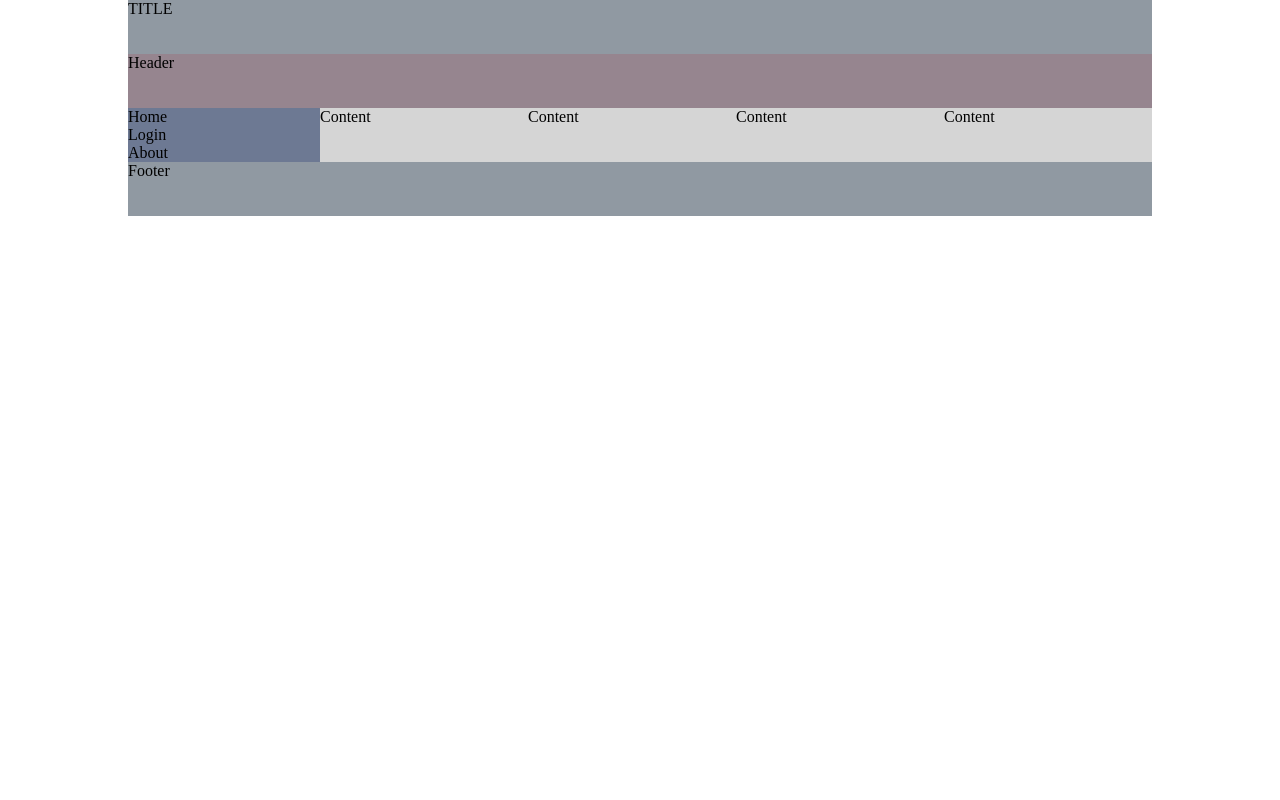
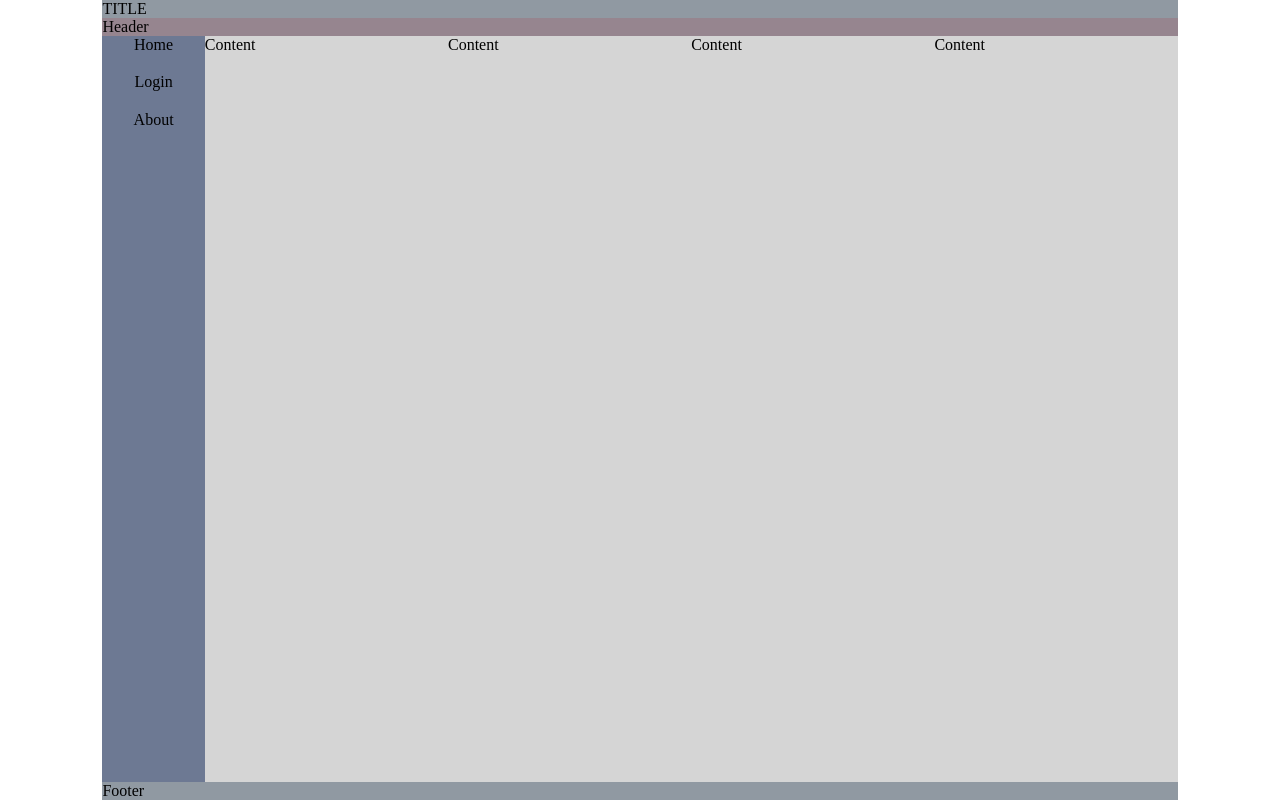
Before and after one commit to octobarian/ToastSite, a PHP site: page /BASIC-PAGE-TEMPLATE.html in a window 1280 px wide. Run offline with PHP 8.4, Linux system fonts and the light colour scheme.

Commit message:
Fixed Heights

```diff
--- a/style-page.css
+++ b/style-page.css
@@ -1,6 +1,11 @@
 * {
     margin:0;
     padding: 0;
+}
+
+html, body{
+    width: 100%;
+    height: 100%;
 }
 
 /*Mobile Grid Sizing */
@@ -48,8 +53,9 @@
 {
     .grid{
     display: grid;
-    grid-template-columns: 10% 15% 1fr 10%;
-    grid-template-rows: 1fr 1fr 1fr 1fr;
+    min-height: 100%;
+    grid-template-columns: 8% 8% 1fr 8%;
+    grid-template-rows: auto auto 1fr auto;
     grid-template-areas:
     ". title title . "
     ". header header . "
@@ -59,7 +65,14 @@
 
     .sidebar{
     display: grid;
-    grid-template-rows: 1fr 1fr 1fr;
+    grid-template-rows: 5% 5% 5%;
     grid-template-columns: 1fr;
+    justify-content: center;
+    justify-items: center;
     }
 }
+
+/* Extra Class Styles */
+.box img{
+    max-height: 20vh;
+}
```
Also changed, not shown: about.html (+10 -4 lines).
